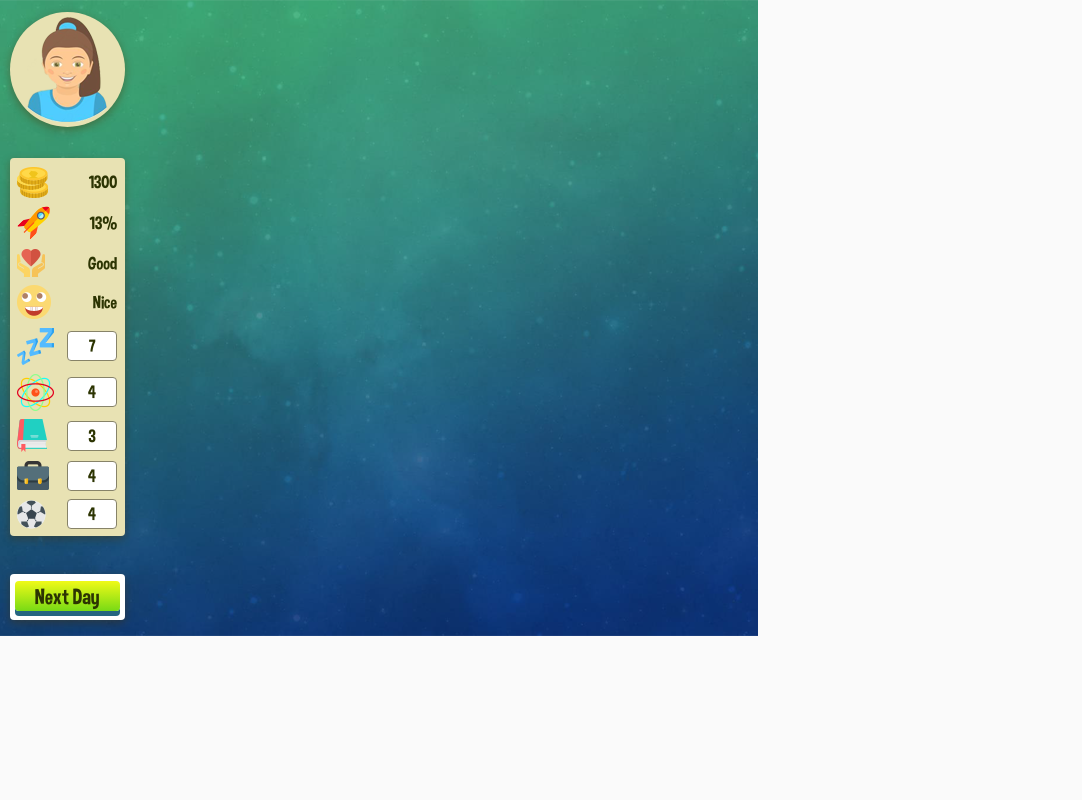
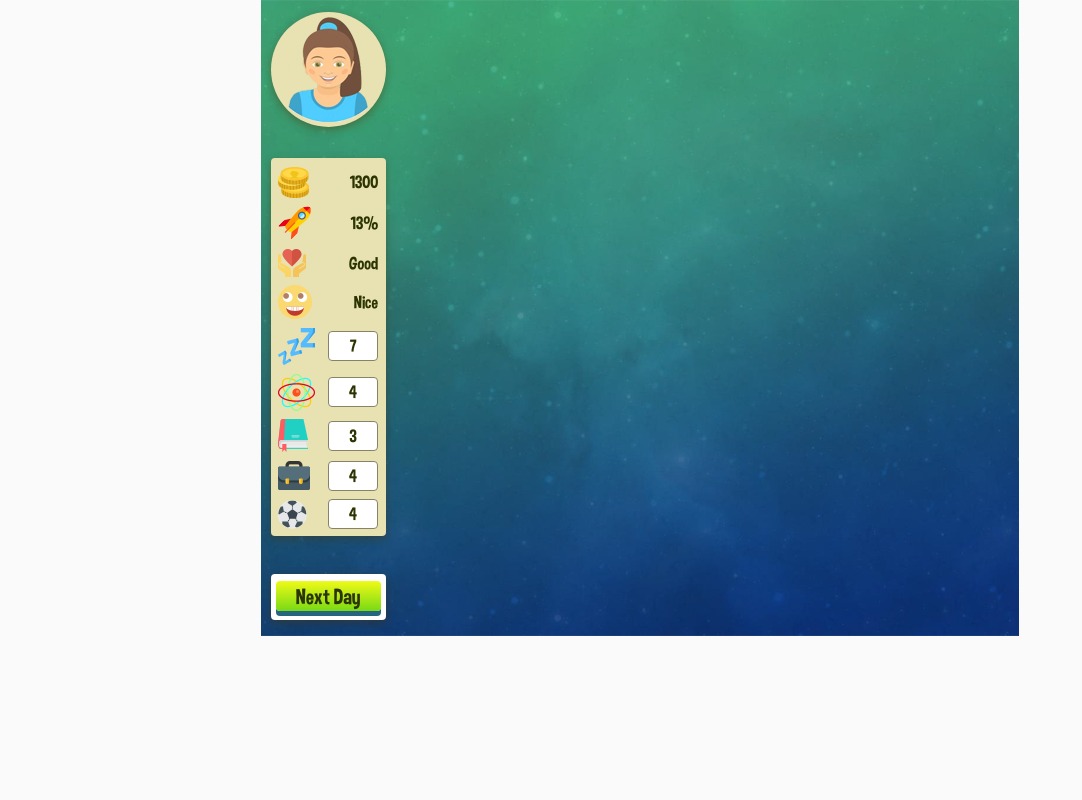
Before and after one commit to ginkomix/Stimey, a PHP site: page / in a window 1280 px wide. Shown: the whole page, without its empty margins (0-1082 px from the left). Run offline with PHP 8.4, Linux system fonts and the light colour scheme.

Commit message:
Выравнивание

```diff
--- a/css/style.css
+++ b/css/style.css
@@ -14,6 +14,15 @@ a {
 html, body {
     background: #fafafa;
     height: 100%;
+}
+body {
+    display: -webkit-flex;
+    display: -moz-flex;
+    display: -ms-flex;
+    display: -o-flex;
+    display: flex;
+    flex-direction: column;
+    align-items: center;
 }
 main {
     height: 636px;
```
